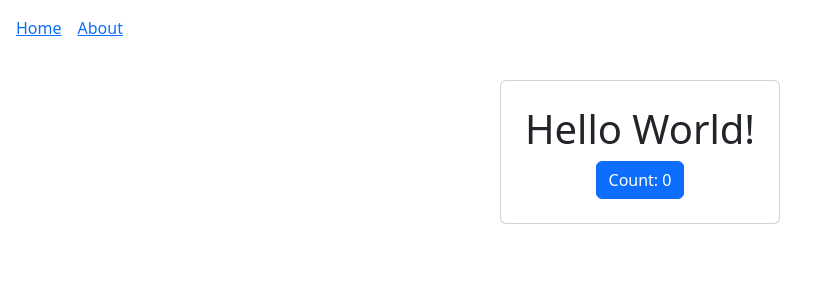
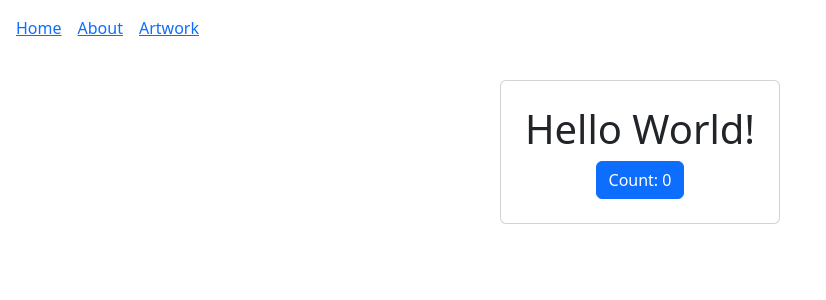
Before and after one commit to CS571-S26/p22, a React (Vite) app: page / in a window 1280 px wide. Shown: the top 300 px of the page, without its empty margins (0-826 px from the left). Built offline with nearby package versions, Linux system fonts and the light colour scheme.

Commit message:
Added artwork page successfully, edited Layout.jsx.

```diff
--- a/src/App.jsx
+++ b/src/App.jsx
@@ -1,5 +1,5 @@
 import './App.css'
-import { Routes, Route } from 'react-router-dom'
+import { Routes, Route} from 'react-router-dom'
 import HomePage from './pages/HomePage.jsx'
 import AboutPage from './pages/AboutPage.jsx'
 import NotFoundPage from './pages/NotFoundPage.jsx'
--- a/src/components/Layout.jsx
+++ b/src/components/Layout.jsx
@@ -7,6 +7,7 @@ export default function Layout() {
       <nav className="m-3">
         <Link to="/" className="me-3">Home</Link>
         <Link to="/about/">About</Link>
+        <Link to="/artwork" className="ms-3">Artwork</Link>
       </nav>
 
       <main>
```
